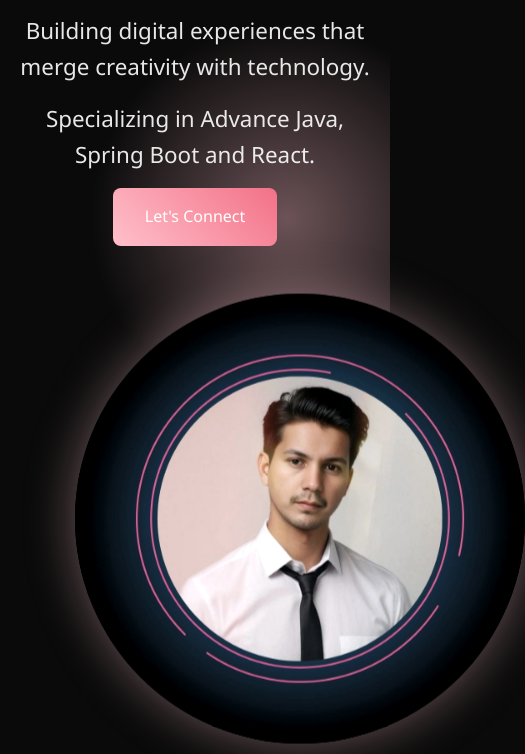
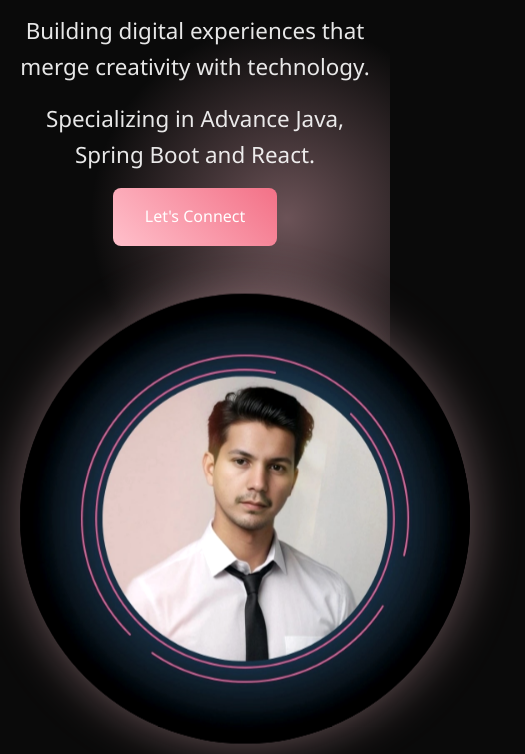
Before and after one commit to hrishi0410/Portfolio, a plain HTML site: page index.html in a window 390 px wide. Shown: the part 346-1100 px from the top of the page, 525 px wide, since content can reach past the window. Drawn offline with Linux system fonts and the light colour scheme.

Commit message:
Update style.css

```diff
--- a/style.css
+++ b/style.css
@@ -89,6 +89,9 @@ html {
 }
 
 .hero-image {
+  width: 240px;
+  height: 280px;
+  margin: 0 auto;
   flex: 1;
   text-align: center;
 }
@@ -273,6 +276,7 @@ footer {
     flex-direction: column;
     text-align: center;
     padding-top: 8rem;
+    align-items: center;
   }
 
   .hero-content {
@@ -281,8 +285,9 @@ footer {
   }
 
   .hero-image {
-    width: 240px;
+    width: 100%;
     height: 280px;
+    text-align: center;
   }
 
   .nav-link {
```
